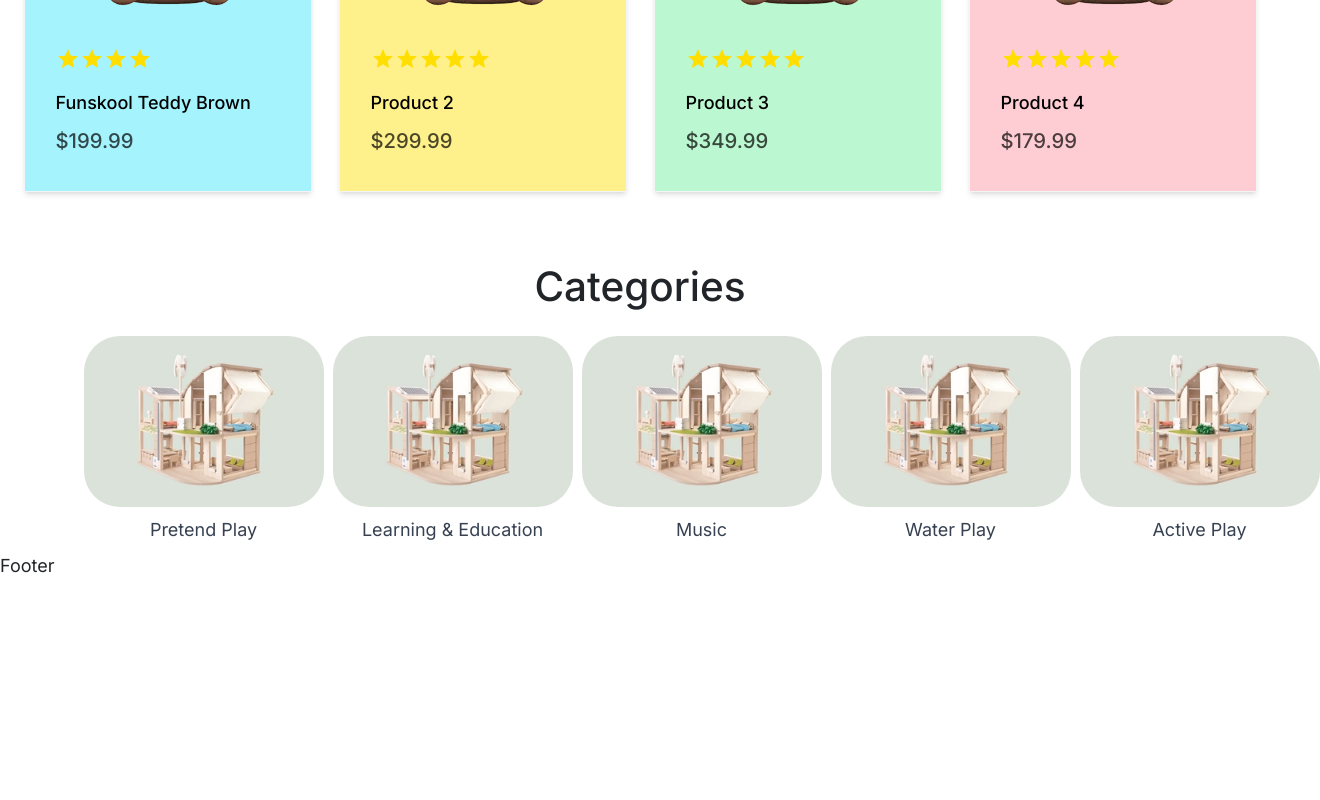
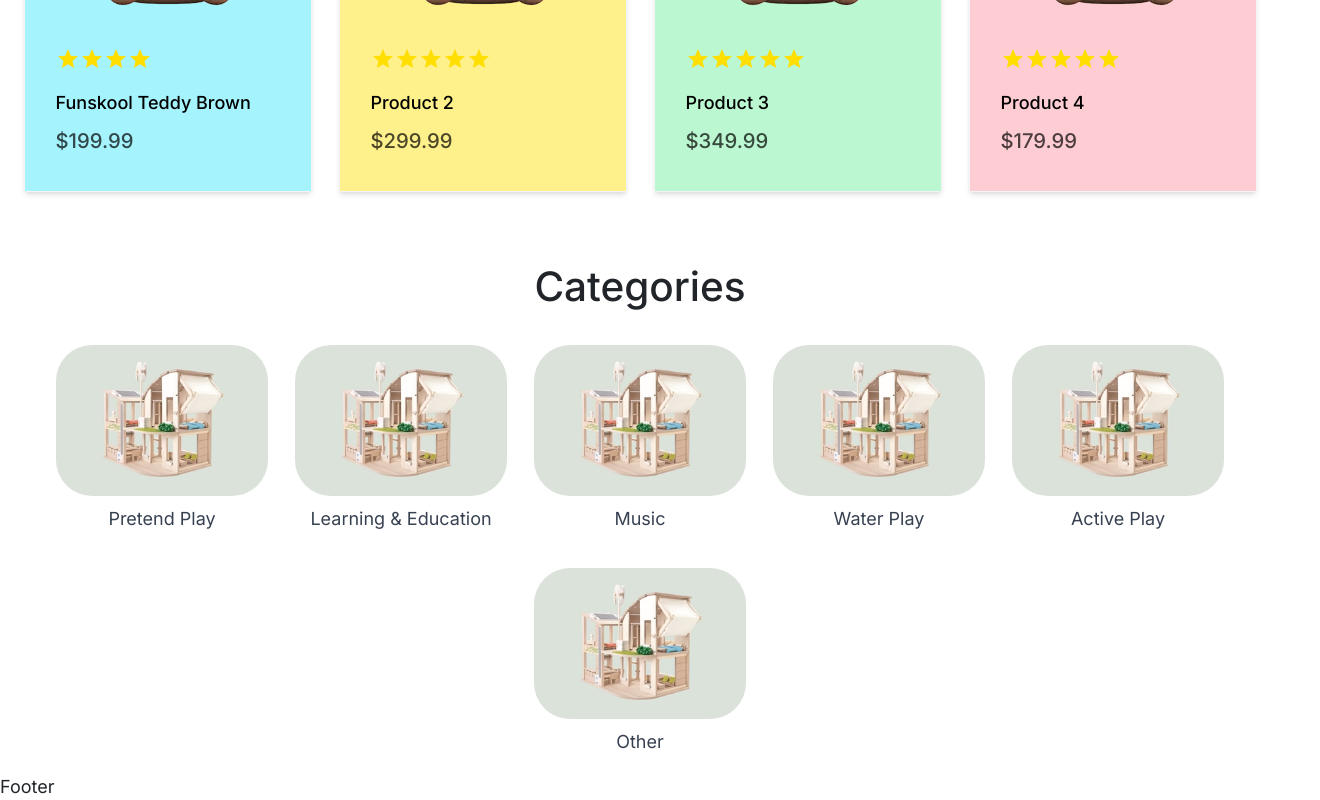
Before and after one commit to virachai/nextjs-blog, a Next.js app: page / in a window 1280 px wide. Shown: the part 1186-1986 px from the top of the page, 1320 px wide, since content can reach past the window. Before the commit the page ends 1765 px from the top, so only its background shows below. Built offline with nearby package versions, Linux system fonts and the light colour scheme.

Commit message:
create 6 item

```diff
--- a/components/layout/CategorieArea/CategorieArea.jsx
+++ b/components/layout/CategorieArea/CategorieArea.jsx
@@ -11,13 +11,14 @@ export default function CategorieArea() {
     "Music",
     "Water Play",
     "Active Play",
+    "Other",
   ];
 
   list.forEach((element, i) => {
     catalog.push(
       <div
         key={i}
-        className="overflow-hidden max-w-[255px] min-w-[240px] relative"
+        className="overflow-hidden max-w-[230px] min-w-[200px] w-full relative md:p-2"
       >
         <Image
           className="w-full rounded-[36px] overflow-hiddenW"
@@ -35,10 +36,12 @@ export default function CategorieArea() {
 
   return (
     <section className={`w-full`}>
-      <div className={`container w-auto text-center`}>
+      <div className={`w-full text-center`}>
         <h2 className={`title text-4xl sm:mb-4 md:mb-6`}>Categories</h2>
         <div className={`row`}>
-          <div className={`col-12 flex justify-between gap-2`}>
+          <div
+            className={`col-12 flex justify-center gap-x-2 gap-y-2 flex-wrap`}
+          >
             {catalog}
             {/* <div className="overflow-hidden max-w-[255px] relative">
               <Image
--- a/styles/global.css
+++ b/styles/global.css
@@ -681,8 +681,12 @@ video {
   width: 100%;
 }
 
-.min-w-\[240px\] {
-  min-width: 240px;
+.min-w-\[200px\] {
+  min-width: 200px;
+}
+
+.max-w-\[230px\] {
+  max-width: 230px;
 }
 
 .max-w-\[255px\] {
@@ -717,6 +721,10 @@ video {
   flex-direction: row;
 }
 
+.flex-wrap {
+  flex-wrap: wrap;
+}
+
 .items-center {
   align-items: center;
 }
@@ -729,12 +737,13 @@ video {
   justify-content: center;
 }
 
-.justify-between {
-  justify-content: space-between;
+.gap-x-2 {
+  -moz-column-gap: 0.5rem;
+       column-gap: 0.5rem;
 }
 
-.gap-2 {
-  gap: 0.5rem;
+.gap-y-2 {
+  row-gap: 0.5rem;
 }
 
 .overflow-hidden {
@@ -987,6 +996,10 @@ input.navbar-toggler:checked + #navbarNav {
     display: inline;
   }
 
+  .sm\:p-1 {
+    padding: 0.25rem;
+  }
+
   .sm\:text-5xl {
     font-size: 3rem;
     line-height: 1;
@@ -1020,6 +1033,10 @@ input.navbar-toggler:checked + #navbarNav {
 
   .md\:justify-end {
     justify-content: flex-end;
+  }
+
+  .md\:p-2 {
+    padding: 0.5rem;
   }
 
   .md\:px-28 {
```
